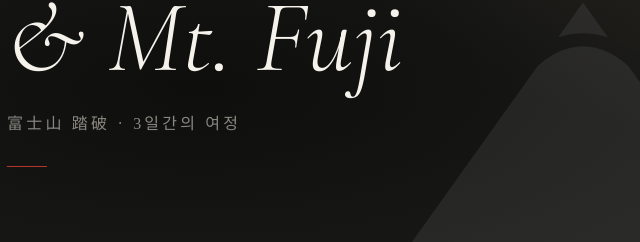
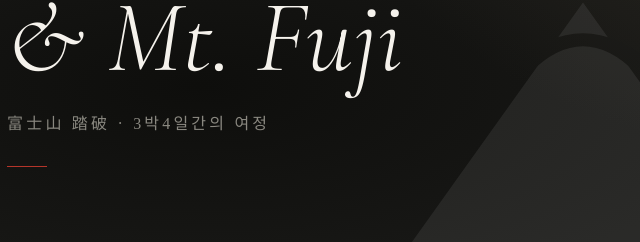
Before and after one commit to keun-1/keuntrip, a plain HTML site: page japan_2026.html in a window 1280 px wide. Shown: the part 553-795 px from the top of the page, 57-697 px from the left. Drawn offline with nearby package versions, Linux system fonts and the light colour scheme.

Commit message:
japan_2026.html

```diff
--- a/japan_2026.html
+++ b/japan_2026.html
@@ -562,7 +562,7 @@
     Minimalism<br>
     <em>&amp; Mt. Fuji</em>
   </h1>
-  <p class="hero-sub">富士山 踏破 · 3일간의 여정</p>
+  <p class="hero-sub">富士山 踏破 · 3박4일간의 여정</p>
   <div class="hero-divider"></div>
 </header>
 
```
